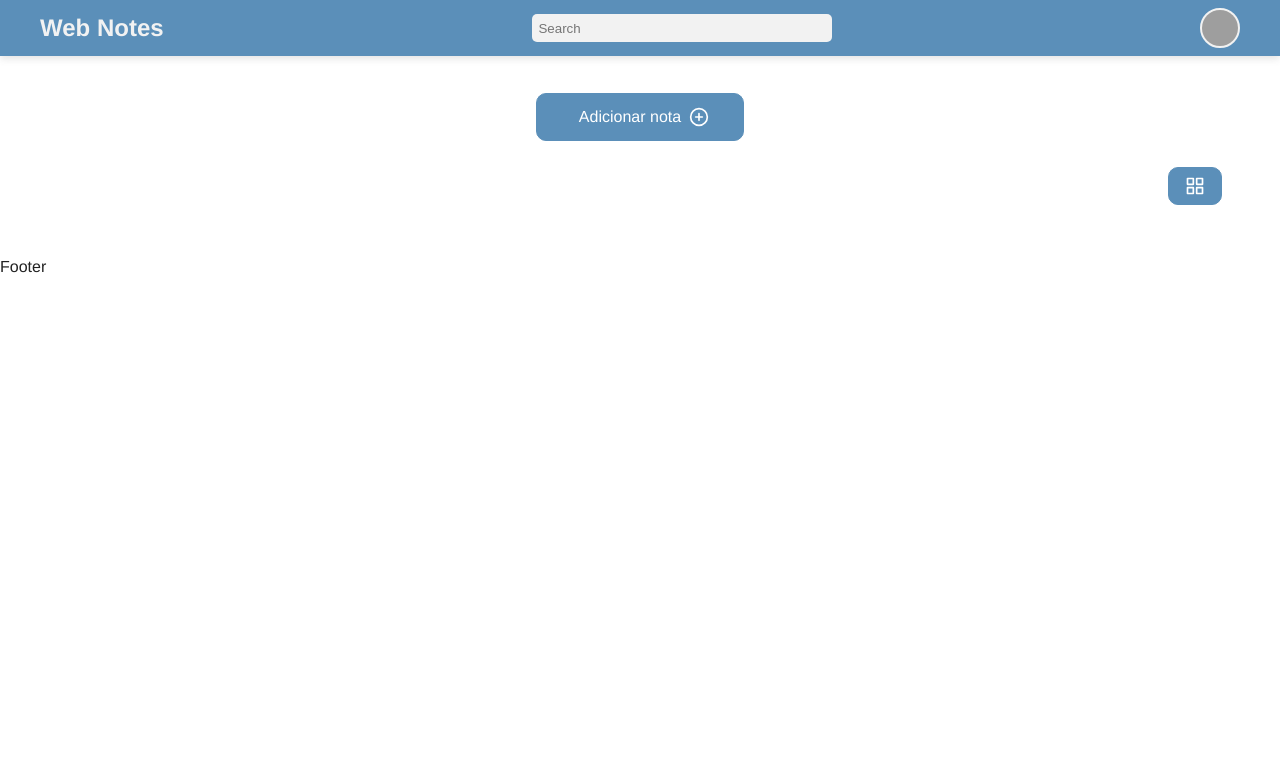
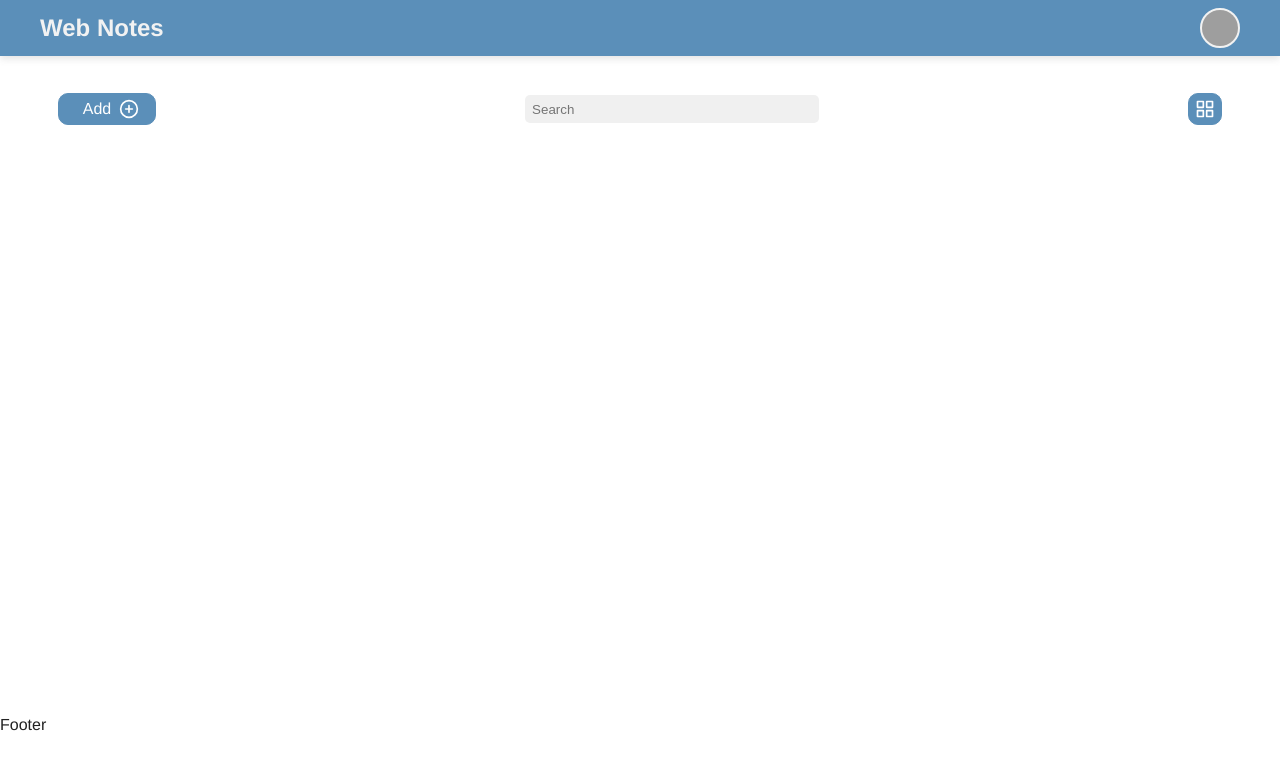
Before and after one commit to passosleo/keep-my-notes, a React (Vite) app: page / in a window 1280 px wide. Shown: the top 770 px of the page. Built offline with nearby package versions, Linux system fonts and the light colour scheme; grey boxes are pictures that could not be loaded.

Commit message:
feat: new layout

```diff
--- a/src/globalStyles.ts
+++ b/src/globalStyles.ts
@@ -10,6 +10,7 @@ const GlobalStyle = createGlobalStyle`
   body {
     font-family: ${({ theme }) => theme.fonts.primary}, Sans-Serif;
     color: ${({ theme }) => theme.colors.black};
+    overflow: hidden;
   }
 
   h1,h2,h3,h4,h5,h6 {
--- a/src/layout/components/NavBar/index.tsx
+++ b/src/layout/components/NavBar/index.tsx
@@ -5,7 +5,6 @@ function NavBar() {
     <Header>
       <div>
         <h1>Web Notes</h1>
-        <input type="text" placeholder="Search" />
         <img
           src="https://upload.wikimedia.org/wikipedia/commons/thumb/5/53/Blank_woman_placeholder.svg/315px-Blank_woman_placeholder.svg.png"
           alt="avatar"
--- a/src/layout/styles.ts
+++ b/src/layout/styles.ts
@@ -17,18 +17,6 @@ export const Header = styled.section`
     align-items: center;
     justify-content: space-between;
 
-    input {
-      background: #f2f2f2;
-      border: none;
-      border-radius: 5px;
-      padding: 0.5em;
-      width: 25%;
-
-      &:focus {
-        outline: none;
-      }
-    }
-
     img {
       border-radius: 50%;
       border: 2px solid #f2f2f2;
@@ -41,4 +29,5 @@ export const ContentWrapper = styled.section`
   max-width: 1200px;
   margin: 0 auto;
   padding: 2em 0.8em;
+  height: calc(100vh - 140px);
 `;
--- a/src/pages/Notes/components/Modal/index.tsx
+++ b/src/pages/Notes/components/Modal/index.tsx
@@ -17,12 +17,12 @@ export default function NoteModal({
         isOpen={isModalOpen}
         onClose={() => handleModalOpen()}
         footer={true}
-        title={currentNote.id ? "Editar nota" : "Adicionar nota"}
+        title={currentNote.id ? "Edit note" : "Add note"}
         closable={true}
       >
         <CustomTextInput
-          label="Título"
-          placeholder="Insira um título"
+          label="Title"
+          placeholder="Enter a title"
           onChange={({ target }) => handleNoteForm({ target }, "title")}
           maxLength={25}
           width="280px"
@@ -30,9 +30,9 @@ export default function NoteModal({
           value={currentNote.title}
         />
         <CustomTextInput
-          label="Descrição"
+          label="Description"
           type="textarea"
-          placeholder="Insira uma descrição"
+          placeholder="Enter a description"
           onChange={({ target }) => handleNoteForm({ target }, "description")}
           size="medium"
           width="280px"
@@ -49,11 +49,7 @@ export default function NoteModal({
                   id={color}
                   value={color}
                   onChange={({ target }) => handleNoteForm({ target }, "color")}
-                  checked={
-                    currentNote.color
-                      ? currentNote.color === color
-                      : color === NoteColors[0]
-                  }
+                  checked={currentNote.color === color}
                   key={color}
                 />
               </NoteColorRadioInput>
--- a/src/pages/Notes/hooks/useNotes.ts
+++ b/src/pages/Notes/hooks/useNotes.ts
@@ -2,6 +2,7 @@ import { Note } from "./../../../types/index";
 import { useState } from "react";
 import useNotesService from "../../../services/notes";
 import useLocalStorage from "../../../hooks/useLocalStorage";
+import { NoteColors } from "../../../static";
 
 export default function useNotes() {
   const { storeValue, getStoredValue } = useLocalStorage();
@@ -10,7 +11,7 @@ export default function useNotes() {
     id: "",
     title: "",
     description: "",
-    color: "",
+    color: NoteColors[0],
   });
   const [viewMode, setViewMode] = useState<number>(
     getStoredValue("viewMode") || 4
@@ -72,6 +73,7 @@ export default function useNotes() {
       id: "",
       title: "",
       description: "",
+      color: NoteColors[0],
     });
   }
 
--- a/src/pages/Notes/index.tsx
+++ b/src/pages/Notes/index.tsx
@@ -1,9 +1,5 @@
 import CustomButton from "../../components/CustomButton";
-import {
-  AddButtonWrapper,
-  NoteListWrapper,
-  ViewModeButtonWrapper,
-} from "./styles";
+import { NoteListWrapper, ActionsWrapper } from "./styles";
 import { FiPlusCircle, FiGrid } from "react-icons/fi";
 import useNotes from "./hooks/useNotes";
 import NoteModal from "./components/Modal";
@@ -25,24 +21,23 @@ export default function Notes() {
   } = useNotes();
   return (
     <>
-      <AddButtonWrapper>
+      <ActionsWrapper>
         <CustomButton
           variant="solid"
-          title="Adicionar nota"
+          title="Add"
           onClick={handleModalOpen}
           rightIcon={<FiPlusCircle size={20} />}
-          width="13rem"
-          height="3rem"
+          height="2rem"
         />
-      </AddButtonWrapper>
-
-      <ViewModeButtonWrapper>
+        <input type="text" placeholder="Search" />
         <CustomButton
           variant="solid"
           onClick={handleViewMode}
+          width="2rem"
+          height="2rem"
           rightIcon={<FiGrid size={20} />}
         />
-      </ViewModeButtonWrapper>
+      </ActionsWrapper>
 
       <NoteListWrapper viewMode={viewMode}>
         {notes?.map((note: Note) => {
--- a/src/pages/Notes/styles.ts
+++ b/src/pages/Notes/styles.ts
@@ -1,10 +1,23 @@
 import styled from "styled-components";
 import { IStyledProps } from "./types";
 
-export const AddButtonWrapper = styled.section`
+export const ActionsWrapper = styled.div`
   display: flex;
   align-items: center;
-  justify-content: center;
+  justify-content: space-between;
+  padding-bottom: 0.8em;
+
+  input {
+    background: ${({ theme }) => theme.colors.lightGrey};
+    border: none;
+    border-radius: 5px;
+    padding: 0.5em;
+    width: 25%;
+
+    &:focus {
+      outline: none;
+    }
+  }
 `;
 
 export const NoteCardWrapper = styled.div<IStyledProps>`
@@ -13,6 +26,7 @@ export const NoteCardWrapper = styled.div<IStyledProps>`
   background-color: ${({ noteColor }) => noteColor};
   box-shadow: 0 0 10px rgba(0, 0, 0, 0.3);
   height: fit-content;
+  word-break: break-all;
 
   div {
     display: flex;
@@ -21,7 +35,7 @@ export const NoteCardWrapper = styled.div<IStyledProps>`
   }
 
   h1 {
-    font-size: 1.5em;
+    font-size: 1.3em;
     font-weight: 600;
     margin: 0;
     margin-bottom: 0.5em;
@@ -39,13 +53,26 @@ export const NoteListWrapper = styled.div<IStyledProps>`
   display: grid;
   grid-template-columns: repeat(${({ viewMode }) => viewMode}, 1fr);
   gap: 1em;
-`;
+  padding: 1em;
+  overflow: auto;
+  height: 100%;
 
-export const ViewModeButtonWrapper = styled.div`
-  display: flex;
-  align-items: center;
-  justify-content: flex-end;
-  padding: 1em 0;
+  ::-webkit-scrollbar {
+    width: 10px;
+  }
+
+  ::-webkit-scrollbar-track {
+    border-radius: 10px;
+  }
+
+  ::-webkit-scrollbar-thumb {
+    background: ${({ theme }) => theme.colors.lightGrey};
+    border-radius: 10px;
+  }
+
+  ::-webkit-scrollbar-thumb:hover {
+    background: ${({ theme }) => theme.colors.grey};
+  }
 `;
 
 export const ColorsWrapper = styled.div`
--- a/src/theme/colors.ts
+++ b/src/theme/colors.ts
@@ -4,6 +4,7 @@ interface ThemeColors {
   white: "#ffffff";
   black: "#222222";
   grey: "#999999";
+  lightGrey: "#f0f0f0";
 }
 
 export const colors: ThemeColors = {
@@ -12,4 +13,5 @@ export const colors: ThemeColors = {
   white: "#ffffff",
   black: "#222222",
   grey: "#999999",
+  lightGrey: "#f0f0f0",
 };
```
